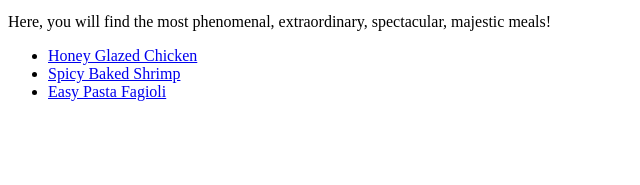
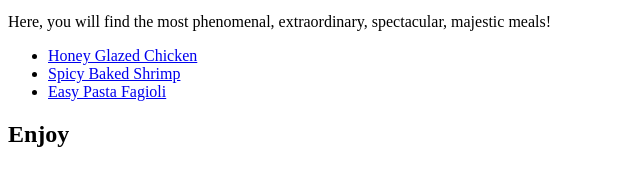
Before and after one commit to yeeggi/odin-recipes, a plain HTML site: page index.html in a window 1280 px wide. Shown: the part 135-320 px from the top of the page, without its empty margins (0-640 px from the left). Drawn offline with Linux system fonts and the light colour scheme.

Commit message:
Modified index.html

```diff
--- a/index.html
+++ b/index.html
@@ -16,5 +16,6 @@
         <li><a href="recipes/shrimps.html">Spicy Baked Shrimp</a></li>
         <li><a href="recipes/pastafagiolo.html">Easy Pasta Fagioli</a></li>
     </ul>
+    <h2>Enjoy</h2>
 </body>
 </html>
```
